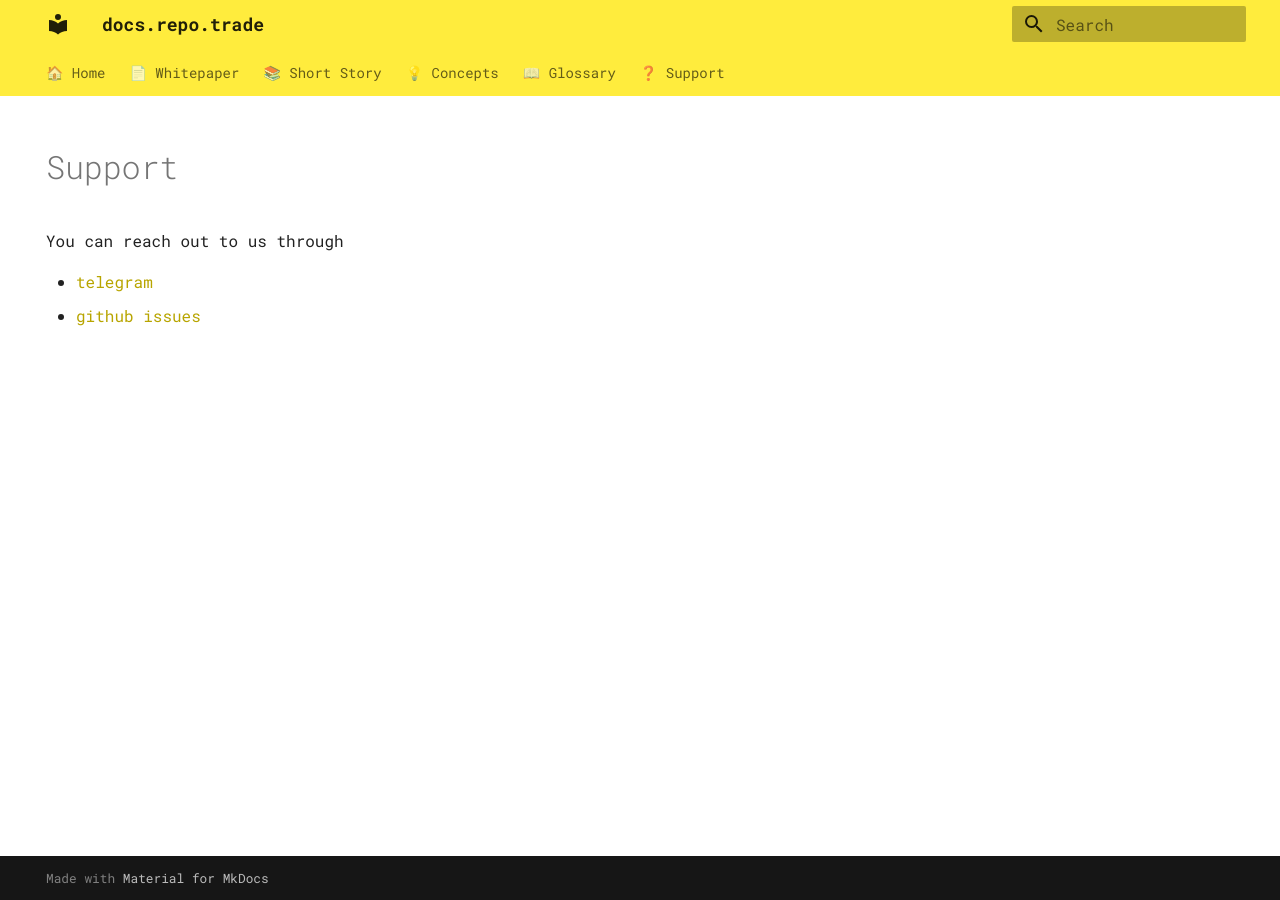
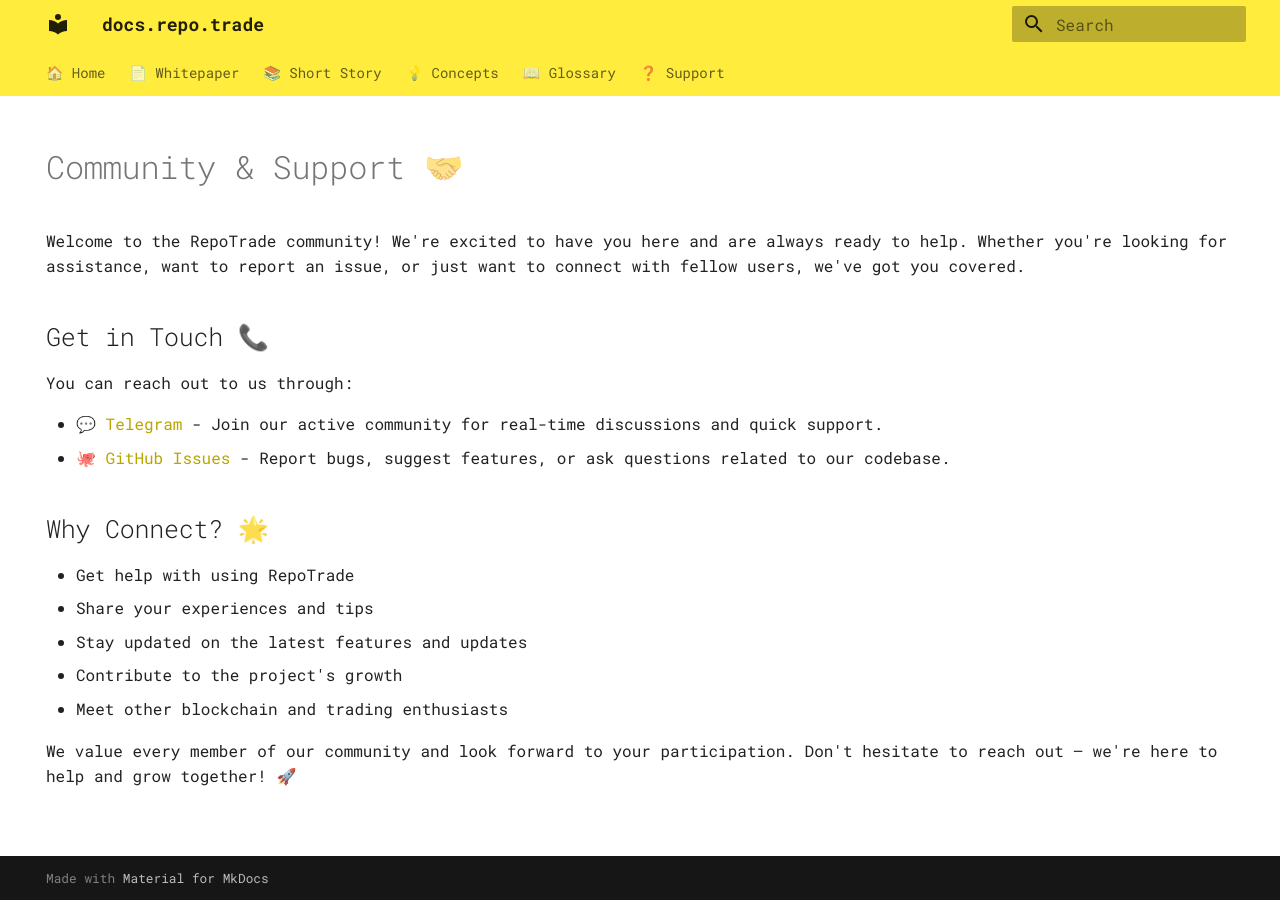
Before and after one commit to repotrade/docs, an MkDocs documentation site: the page built from docs/community.md, in a window 1280 px wide. Built offline with MkDocs 1.6.1 and Material for MkDocs 9.7.7, drawn with Linux system fonts in a browser that asks for light colours.

Commit message:
docs: enhance community page with more context and emojis

```diff
--- a/docs/community.md
+++ b/docs/community.md
@@ -3,9 +3,23 @@
   - navigation
   - toc
 ---
-# Support
+# Community & Support 🤝
 
-You can reach out to us through
+Welcome to the RepoTrade community! We're excited to have you here and are always ready to help. Whether you're looking for assistance, want to report an issue, or just want to connect with fellow users, we've got you covered.
 
-- [telegram](https://t.me/repotrade)
-- [github issues](https://github.com/repotrade)
+## Get in Touch 📞
+
+You can reach out to us through:
+
+- 💬 [Telegram](https://t.me/repotrade) - Join our active community for real-time discussions and quick support.
+- 🐙 [GitHub Issues](https://github.com/repotrade) - Report bugs, suggest features, or ask questions related to our codebase.
+
+## Why Connect? 🌟
+
+- Get help with using RepoTrade
+- Share your experiences and tips
+- Stay updated on the latest features and updates
+- Contribute to the project's growth
+- Meet other blockchain and trading enthusiasts
+
+We value every member of our community and look forward to your participation. Don't hesitate to reach out – we're here to help and grow together! 🚀
```
